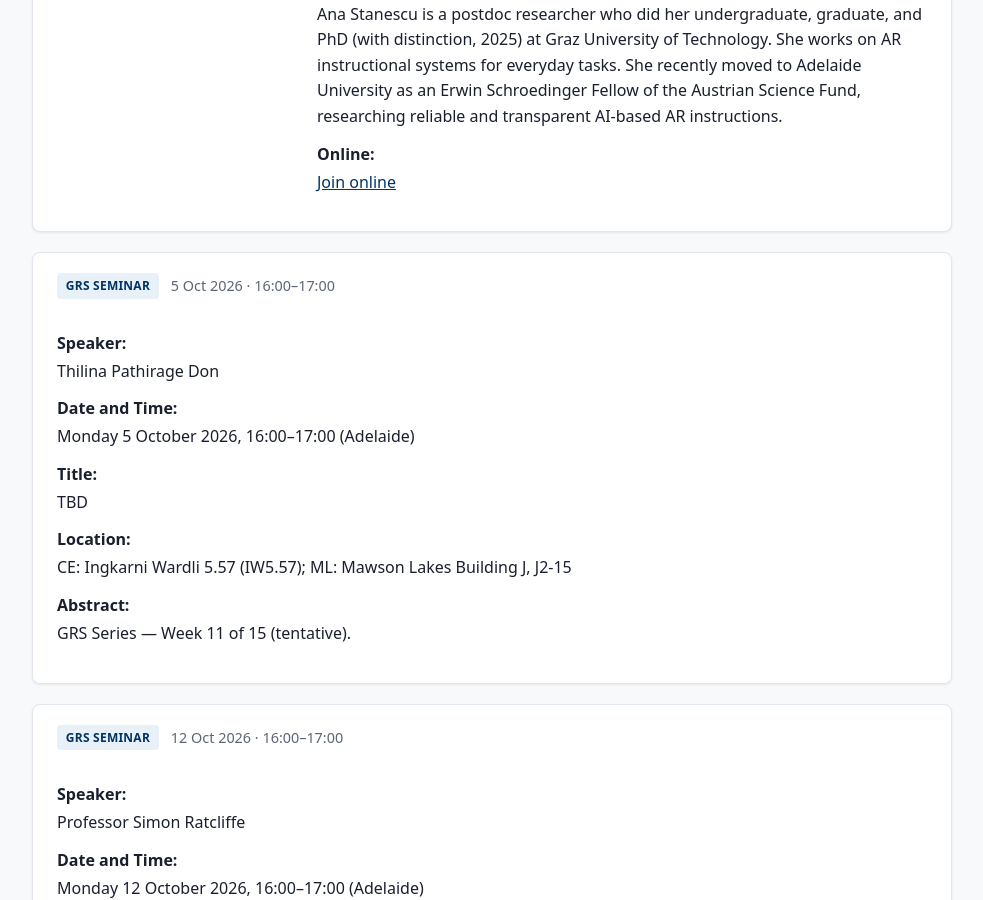
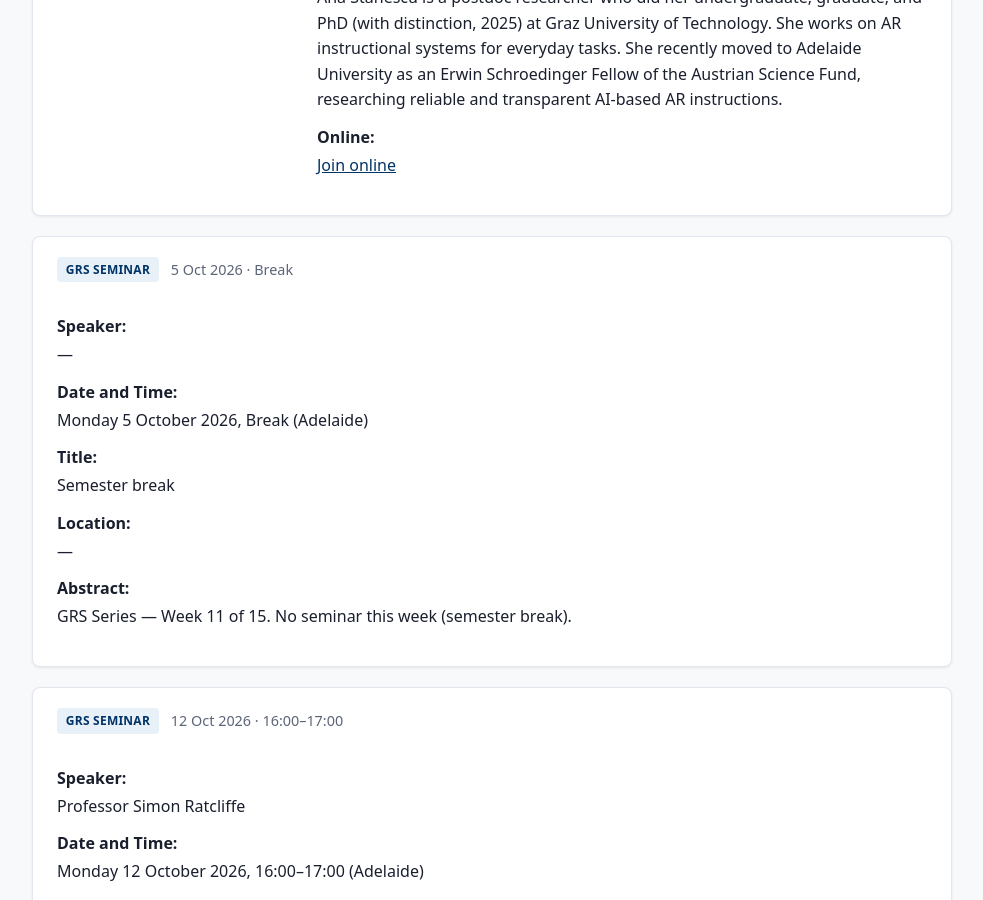
Before and after one commit to ht-timchen/Adelaide-CSIT-GRC, a Jekyll site: the page built from grs-series.md, in a window 1280 px wide and 900 px high, scrolled down 13580 px. Shown: the whole window, without its empty margins (148-1131 px from the left). Built offline with Jekyll 4.4.1, drawn with Linux system fonts in a browser that asks for light colours; some of the changed text lies outside the part shown.

Commit message:
Mark 5 October as a GRS series semester break.
Co-authored-by: Cursor <cursoragent@cursor.com>

```diff
--- a/_data/seminars.yml
+++ b/_data/seminars.yml
@@ -640,13 +640,13 @@ seminars:
     type: hdr_seminar
     series: hdr-2026
     session_number: 11
-    title: "TBD"
-    speaker: "Thilina Pathirage Don"
+    title: "Semester break"
+    speaker: "—"
     date: 2026-10-05
-    time: "16:00–17:00"
-    location: "CE: Ingkarni Wardli 5.57 (IW5.57); ML: Mawson Lakes Building J, J2-15"
+    time: "Break"
+    location: "—"
     abstract: |
-      GRS Series — Week 11 of 15 (tentative).
+      GRS Series — Week 11 of 15. No seminar this week (semester break).
     status: scheduled
 
   - id: special-2026-10-06-aiml-palmer
```
